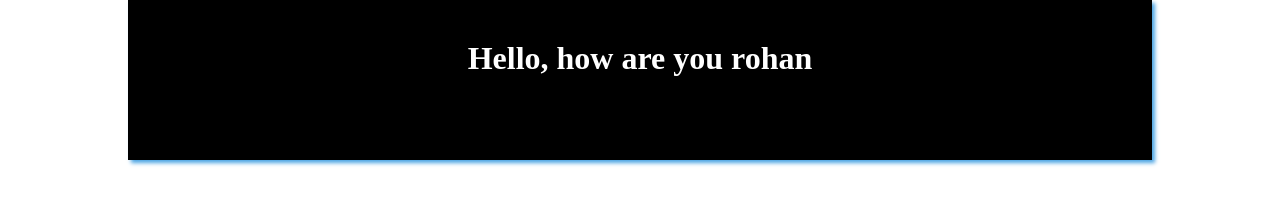
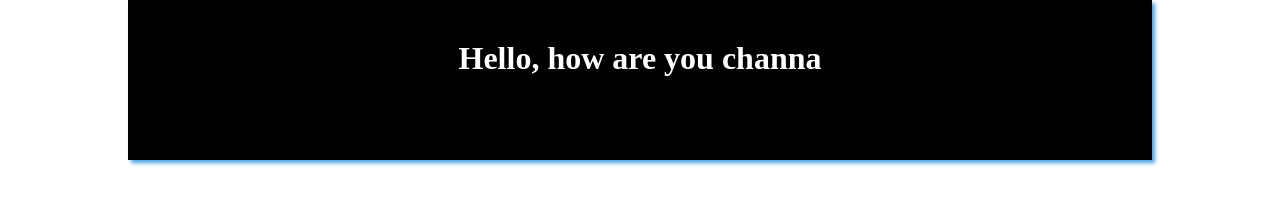
Before and after one commit to rohank7633/htmlproject, a plain HTML site: page index.html in a window 1280 px wide. Drawn offline with Linux system fonts and the light colour scheme.

Commit message:
Update index.html

```diff
--- a/index.html
+++ b/index.html
@@ -10,7 +10,7 @@
 
 
     <div class="heading">
-        <h1> Hello, how are you rohan</h1>
+        <h1> Hello, how are you channa</h1>
     </div>
 
 
```
